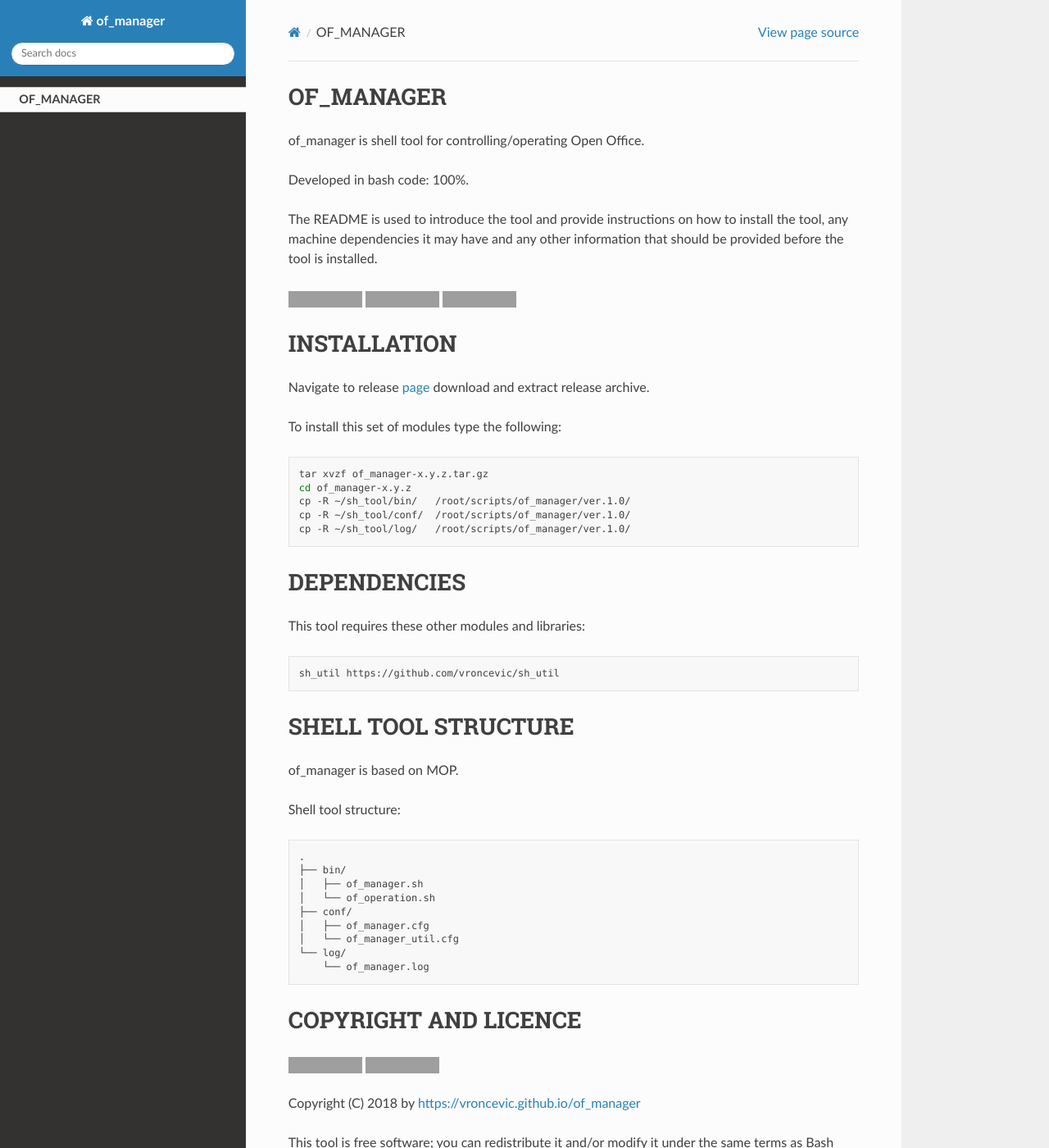
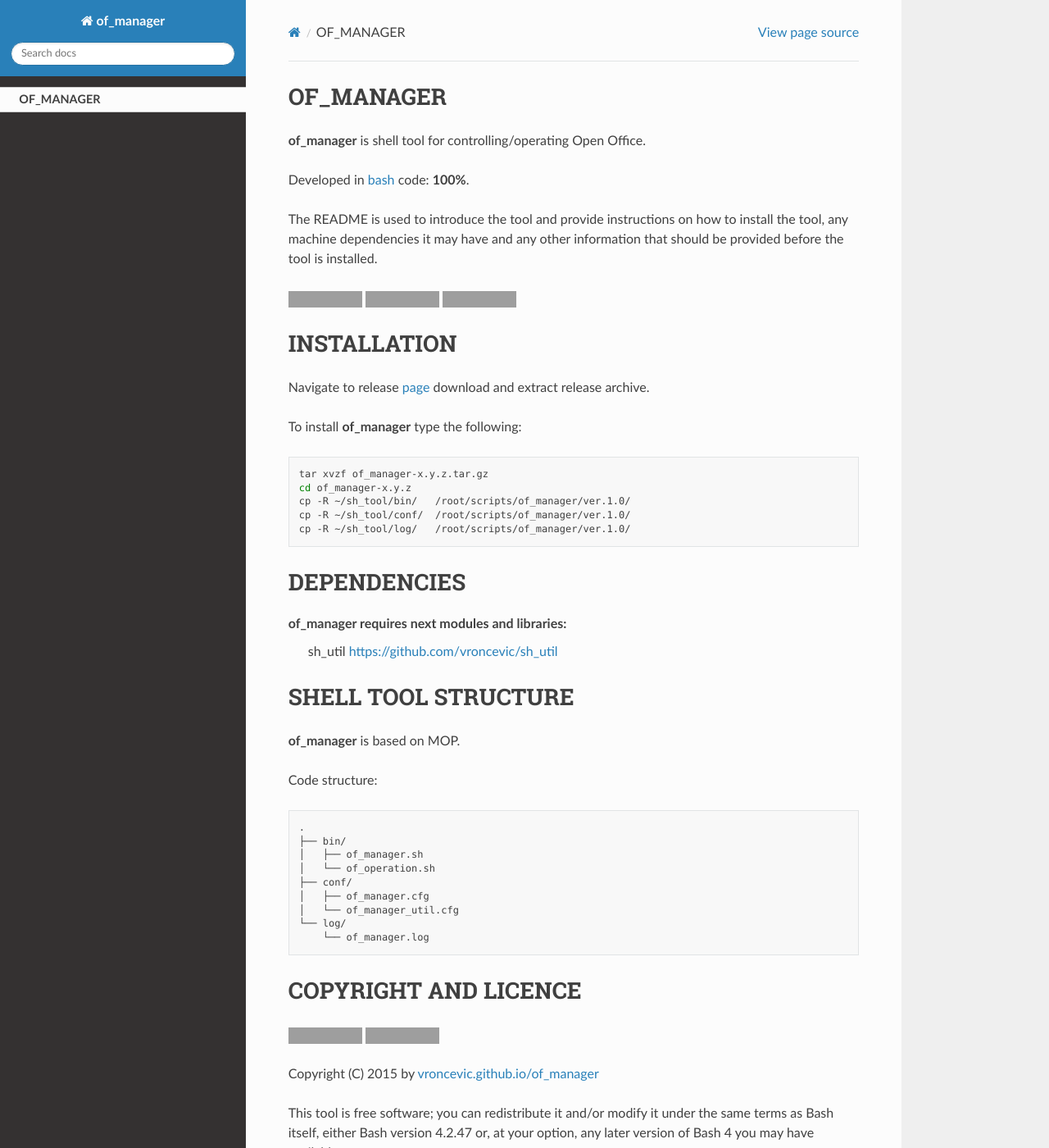
Before and after one commit to vroncevic/of_manager, a Sphinx documentation site: the page built from docs/source/index.rst, in a window 1280 px wide and 1400 px high. Shown: the whole window at 82% size. Built offline with Sphinx 7.4.7 and the Read the Docs theme 2.0.0, drawn with Linux system fonts in a browser that asks for light colours; grey boxes are pictures that could not be loaded.

Commit message:
[of_manager] Updated Dockerfile, docs

```diff
--- a/docs/source/index.rst
+++ b/docs/source/index.rst
@@ -6,10 +6,9 @@
 
  self
 
+**of_manager** is shell tool for controlling/operating Open Office.
 
-of_manager is shell tool for controlling/operating Open Office.
-
-Developed in bash code: 100%.
+Developed in `bash <https://en.wikipedia.org/wiki/Bash_(Unix_shell)>`_ code: **100%**.
 
 The README is used to introduce the tool and provide instructions on
 how to install the tool, any machine dependencies it may have and any
@@ -28,11 +27,12 @@
 
 INSTALLATION
 -------------
+
 Navigate to release `page`_ download and extract release archive.
 
 .. _page: https://github.com/vroncevic/of_manager/releases
 
-To install this set of modules type the following:
+To install **of_manager** type the following:
 
 .. code-block:: bash
 
@@ -44,17 +44,16 @@
 
 DEPENDENCIES
 -------------
-This tool requires these other modules and libraries:
 
-.. code-block:: bash
-
-   sh_util https://github.com/vroncevic/sh_util
+**of_manager** requires next modules and libraries:
+    sh_util `https://github.com/vroncevic/sh_util <https://github.com/vroncevic/sh_util>`_
 
 SHELL TOOL STRUCTURE
 ---------------------
-of_manager is based on MOP.
 
-Shell tool structure:
+**of_manager** is based on MOP.
+
+Code structure:
 
 .. code-block:: bash
 
@@ -79,7 +78,7 @@
 .. |License: Apache 2.0| image:: https://img.shields.io/badge/License-Apache%202.0-blue.svg
    :target: https://opensource.org/licenses/Apache-2.0
 
-Copyright (C) 2018 by https://vroncevic.github.io/of_manager
+Copyright (C) 2015 by `vroncevic.github.io/of_manager <https://vroncevic.github.io/of_manager>`_
 
 This tool is free software; you can redistribute it and/or modify it
 under the same terms as Bash itself, either Bash version 4.2.47 or,
```
Also changed, not shown: README.md (+16 -17 lines), 6 other files.
